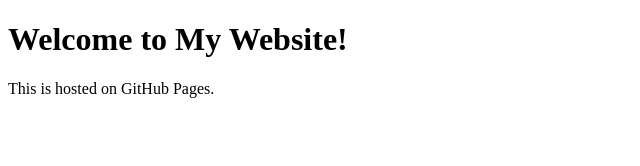
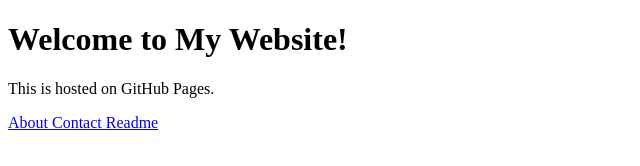
Before and after one commit to sivapudipeddi/Transhumanism, a plain HTML site: page index.html in a window 1280 px wide. Shown: the whole page, without its empty margins (0-640 px from the left). Drawn offline with Linux system fonts and the light colour scheme.

Commit message:
Update index.html

```diff
--- a/index.html
+++ b/index.html
@@ -7,5 +7,8 @@
 <body>
     <h1>Welcome to My Website!</h1>
     <p>This is hosted on GitHub Pages.</p>
+    <a href = "about.html"> About </a>
+    <a href = "contact.html"> Contact </a>
+    <a href = "readme"> Readme </a>
 </body>
 </html>
```
